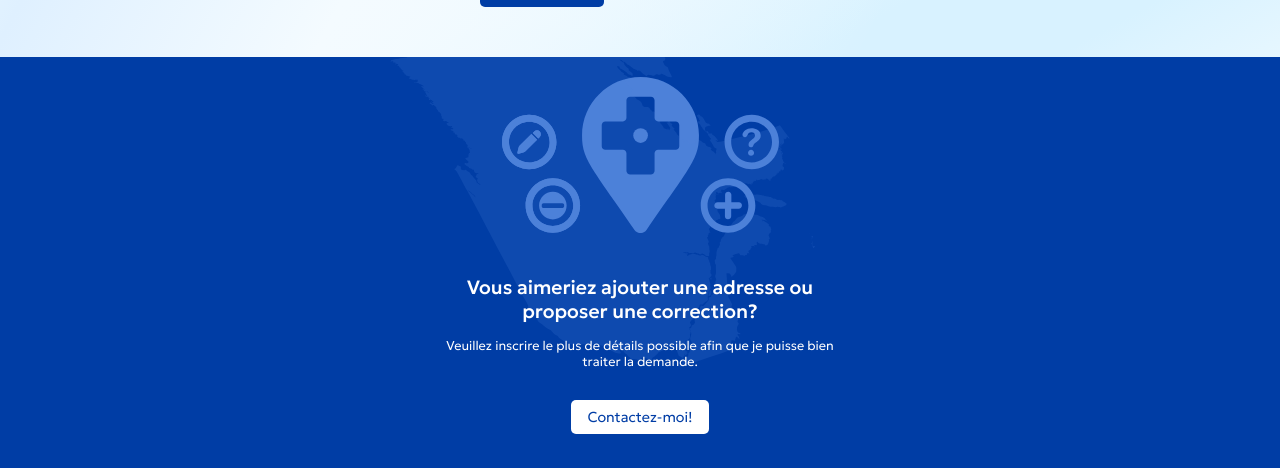
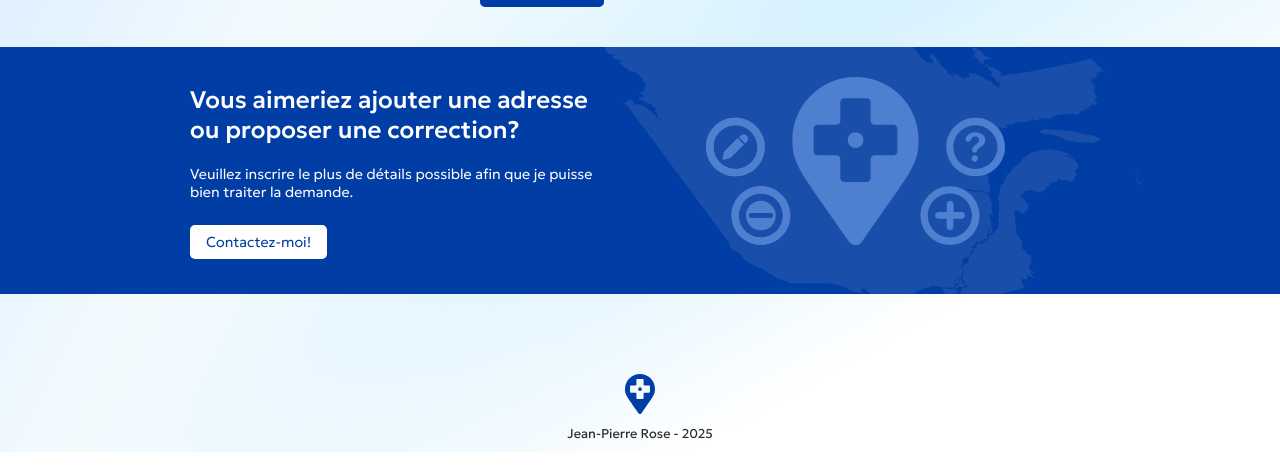
Before and after one commit to tobilobilo/game-hunt-quebec, a React (Vite) app: page /#/fr in a window 1280 px wide. Shown: the part 1352-1820 px from the top of the page. Built offline with nearby package versions, Linux system fonts and the light colour scheme.

Commit message:
finaliser la section contact + boost component button

```diff
--- a/src/components/Contact/Contact.scss
+++ b/src/components/Contact/Contact.scss
@@ -9,6 +9,9 @@
 
 .main-contact-content {
   @include max-width-2;
+}
+
+.main-contact-infos {
   position: relative;
   text-align: center;
   padding-bottom: 40px;
@@ -30,6 +33,12 @@
   }
 }
 
+.contact-img {
+  -moz-user-select: none;
+  -webkit-user-select: none;
+  user-select: none;
+}
+
 .contact-quebec {
   opacity: .8;
   width: 539px;
@@ -46,8 +55,41 @@
   display: block;
 }
 
-@media (min-width: 768px) {
-  .main-contact {
-    margin-top: 50px;
+@media (min-width: 840px) {
+  .main-contact-content {
+    margin-top: 10px;
+    display: flex;
+    flex-direction: row-reverse;
+    align-items: flex-start;
+  }
+
+  .contact-quebec {
+    opacity: .29;
+    top: -325px;
+    transform: translateX(-272px);
+    width: 774px;
+  }
+
+  .contact-icons {
+    width: 299px;
+  }
+
+  .main-contact-infos {
+    text-align: left;
+    padding-bottom: 35px;
+
+    h3 {
+      margin-top: 28px;
+      font-size: 1.5rem;
+      max-width: 430px;
+    }
+    p {
+      margin-top: 20px;
+      font-size: .9rem;
+      max-width: 430px;
+    }
+    button {
+      margin-top: 24px;
+    }
   }
 }
--- a/src/components/Contact/Contact.tsx
+++ b/src/components/Contact/Contact.tsx
@@ -1,7 +1,8 @@
 import { useTranslation } from "react-i18next";
 import "./Contact.scss";
 import icons from "/src/assets/svg/contact-icons.svg";
-import quebec from "/src/assets/svg/contact-quebec2.svg";
+import quebec from "/src/assets/svg/contact-quebec.svg";
+import quebecMobile from "/src/assets/svg/contact-quebec-mobile.svg";
 import Button from "../ui/Button/Button";
 
 const Contact = () => {
@@ -12,15 +13,21 @@ const Contact = () => {
   }
 
   return (
-    <footer className="main-contact col-12">
-      <img className="contact-quebec" src={quebec} alt="quebec" aria-hidden="true" />
-      <img className="contact-icons" src={icons} alt="icons" aria-hidden="true" />
+    <div className="main-contact col-12">
       <div className="main-contact-content">
-        <h3>{t("contact.title")}</h3>
-        <p>{t("contact.details")}</p>
-        <Button textKey="contact.button" variant="btn-white" onClick={contactMe} />
+        <picture className="contact-quebec contact-img">
+          <source srcSet={quebec} media='(min-width: 840px)' />
+          <img src={quebecMobile} className="contact-img" alt="quebec" aria-hidden="true" draggable="false" />
+        </picture>
+        {/*<img className="contact-quebec contact-img" srcSet={`${quebecMobile} 320w, ${quebec} 768w`} src={quebec} alt="quebec" aria-hidden="true" />*/}
+        <img className="contact-icons contact-img" src={icons} alt="icons" aria-hidden="true" draggable="false" />
+        <div className="main-contact-infos">
+          <h3>{t("contact.title")}</h3>
+          <p>{t("contact.details")}</p>
+          <Button textKey="contact.button" variant="btn-white" onClick={contactMe} />
+        </div>
       </div>
-    </footer>
+    </div>
   );
 };
 
--- a/src/components/Event/Event.tsx
+++ b/src/components/Event/Event.tsx
@@ -2,9 +2,6 @@ import Button from "../ui/Button/Button";
 import "./Event.scss";
 
 const Event = () => {
-  function eventAction() {
-    console.log('eventAction!')
-  }
 
   return (
     <div className="event">
@@ -14,7 +11,7 @@ const Event = () => {
         <h3>Réunion du CCJVQ</h3>
         <p className="address">1001 Boulevard Crémazie E, Montréal, QC H2M 1M3, Canada</p>
         <p className="description">Comme à l'habitude, plusieurs tables de vente reliées aux jeux vidéo rétros et modernes, des tirages, et une excellente occasion de rencontrer d'autres passionnés.</p>
-        <Button textKey="events.more_details" onClick={eventAction} size="btn-sm" />
+        <Button textKey="events.more_details" href="https://google.ca" external={true} size="btn-sm" />
       </div>
     </div>
   );
--- a/src/components/ui/Button/Button.scss
+++ b/src/components/ui/Button/Button.scss
@@ -27,7 +27,7 @@
 
     &:hover {
       color: $blue-dark-active;
-      background-color: #eaebf0;
+      background-color: #d6d9e7;
     }
   }
 
--- a/src/components/ui/Button/Button.tsx
+++ b/src/components/ui/Button/Button.tsx
@@ -5,16 +5,23 @@ interface Button {
   textKey: string;
   variant?: 'btn-white';
   size?: 'btn-sm';
-  onClick: () => void;
+  onClick?: () => void;
+  href?: string;
+  external?: boolean;
 }
 
-const Button: React.FC<Button> = ({textKey, onClick, variant='', size =''}) => {
+const Button: React.FC<Button> = ({textKey, onClick, href, external= false, variant='', size =''}) => {
   const { t } = useTranslation();
 
   return (
-    <button onClick={onClick} className={`btn ${variant} ${size}`}>
-      {t(textKey)}
-    </button>
+    <>
+      {href && <a href={href} className={`btn ${variant} ${size}`} target={external ? "_blank" : "_self"} rel={external ? "noopener noreferrer" : ""}>
+        {t(textKey)}
+      </a> }
+      {onClick && <button onClick={onClick} className={`btn ${variant} ${size}`}>
+        {t(textKey)}
+      </button> }
+    </>
   );
 };
 
```
Also changed, not shown: src/assets/svg/contact-quebec-mobile.svg (renamed from src/assets/svg/contact-quebec2.svg).
